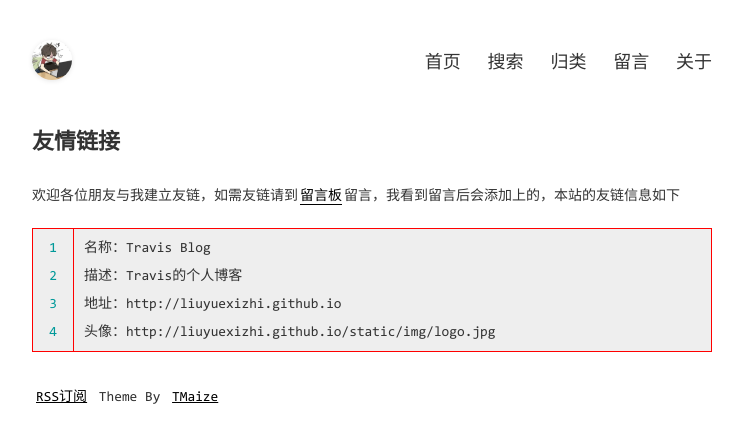
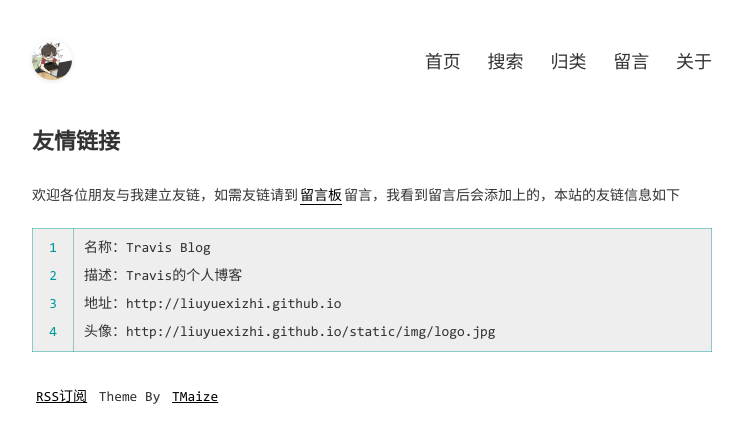
Before and after one commit to liuyuexizhi/liuyuexizhi.github.io, a Jekyll site: the page built from pages/links.md, in a window 1280 px wide. Shown: the top 443 px of the page, without its empty margins (268-1011 px from the left). Built offline with Jekyll 4.4.1, drawn with Linux system fonts in a browser that asks for light colours.

Commit message:
Update post.css

```diff
--- a/static/css/post.css
+++ b/static/css/post.css
@@ -120,7 +120,7 @@
 }
 
 // code
-.page-post .language-plaintext.highlighter-rouge {
+.page-post code {
   font-size: 14px;
   background-color: #eeeeee;
   word-break: break-all;
@@ -134,7 +134,8 @@
 .page-post .rouge-table,
 .page-post .rouge-table td,
 .page-post .rouge-table tr{
-    border: 1px solid red;
+    border: 1px solid #0099996b;
+    border-collapse: collapse;
 }
 
 
```
